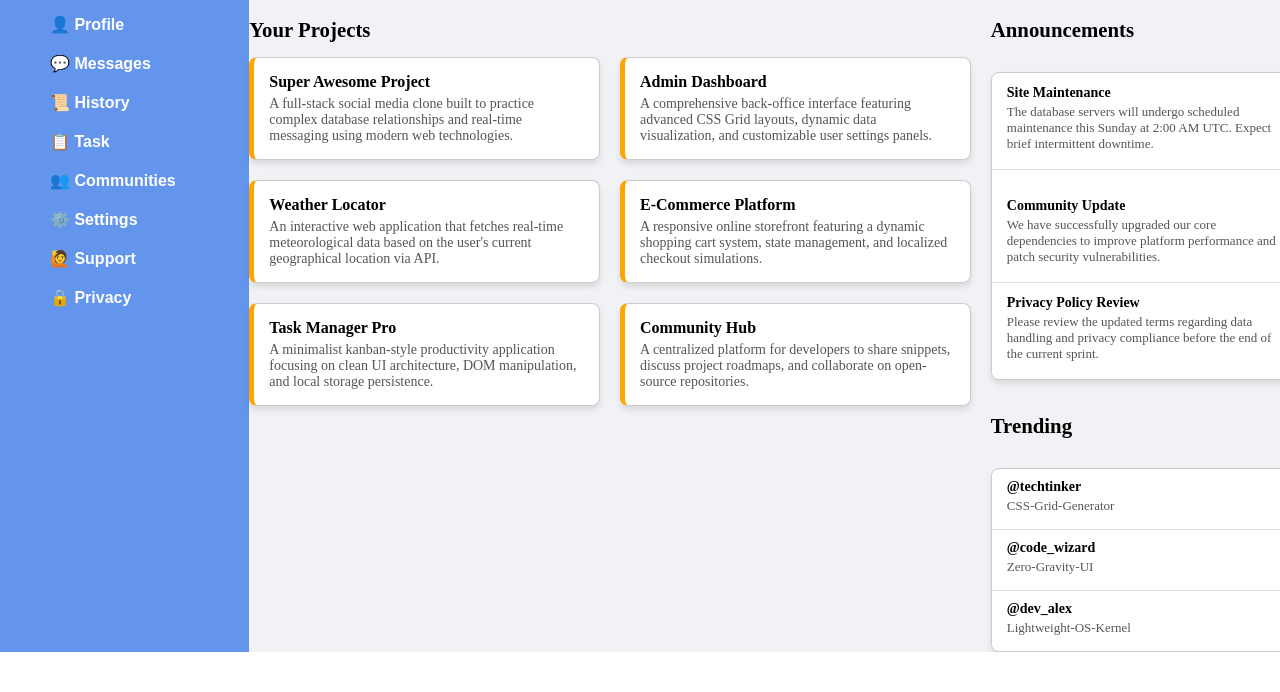
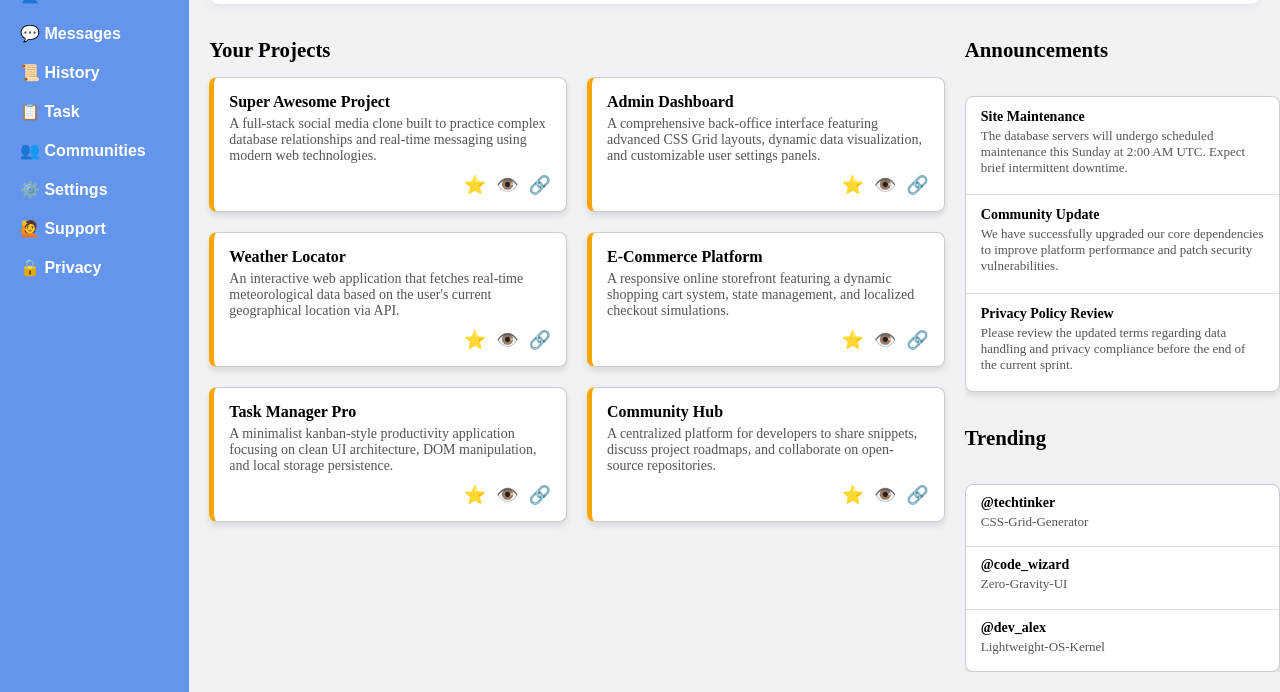
Before and after one commit to bbastiann/Project-Admin-Dashboard, a plain HTML site: page index.html in a window 1280 px wide. Shown: the part 148-840 px from the top of the page. Before the commit the page ends 800 px from the top, so only its background shows below. Drawn offline with Linux system fonts and the light colour scheme.

Commit message:
feat: add action buttons to project cards

```diff
--- a/css/style.css
+++ b/css/style.css
@@ -27,7 +27,6 @@ html {
     grid-column: 1/2;
     grid-row: 1/3;
     grid-template-rows: auto auto 1fr;
-    padding: 50px;
 }
 
 .left-side h1 {
@@ -39,6 +38,11 @@ html {
     padding: 0;
     margin: 0;
     list-style: none;
+}
+
+.left-side,
+.right-side {
+    padding: 20px;
 }
 
 .dashboard-btn {
@@ -64,9 +68,10 @@ html {
     display: grid;
     grid-column: 2/3;
     grid-row: 1/2;
-    grid-template-rows: auto 1fr;  /* Header + main-content */
+    grid-template-rows: auto 1fr;
     min-height: 100vh;
-    background-color: #f0f2f5;  /* Fondo gris claro en toda la altura */
+    background-color: #f0f2f5;
+    min-width: 0; /* evita que el contenido interno empuje el ancho de esta columna del container */
 }
 
 /* ============================================
@@ -79,7 +84,7 @@ html {
     background-color: white;
     border-radius: 10px;
     margin-bottom: 20px;
-    box-shadow: 0 4px 8px rgba(0, 0, 0, 0.05);  /* Sombra suave que separa del contenido */
+    box-shadow: 0 4px 8px rgba(0, 0, 0, 0.05);
 }
 
 .header-top {
@@ -224,7 +229,7 @@ html {
 .projects-grid {
     display: grid;
     grid-template-columns: 1fr 1fr;
-    grid-template-rows: repeat(3, 1fr);  /* ← 3 filas que ocupan toda la altura */
+    grid-template-rows: repeat(3, 1fr);
     gap: 20px;
 }
 
@@ -258,14 +263,15 @@ html {
     display: grid;
     grid-template-rows: auto auto;
     gap: 20px;
+    min-width: 0;        /* ← EVITA QUE SE EXPANDA POR SU CONTENIDO */
+    overflow: hidden;    /* ← POR SI ALGÚN HIJO SE DESBORDA */
 }
 
-.announcements-container {
-    display: grid;
-}
-
+.announcements-container,
 .trending-container {
     display: grid;
+    grid-template-columns: 1fr;
+    min-width: 0;        /* ← IMPIDE QUE EL CONTENIDO EMPUJE EL ANCHO */
 }
 
 /* ============================================
@@ -278,6 +284,7 @@ html {
     border-radius: 0.5rem;
     box-shadow: 0 4px 6px rgba(0, 0, 0, 0.1);
     overflow: hidden;
+    max-width: 100%;     /* ← NO SE ESTIRA MÁS ALLÁ DEL PADRE */
 }
 
 .announce-card {
@@ -299,6 +306,7 @@ html {
     font-size: 13px;
     color: #555;
     margin: 0;
+    word-wrap: break-word;   /* ← ROMPE PALABRAS LARGAS PARA QUE NO SE EXPANDAN */
 }
 
 /* ============================================
@@ -311,6 +319,7 @@ html {
     border-radius: 0.5rem;
     box-shadow: 0 4px 6px rgba(0, 0, 0, 0.1);
     overflow: hidden;
+    max-width: 100%;     /* ← NO SE ESTIRA MÁS ALLÁ DEL PADRE */
 }
 
 .trending-card {
@@ -332,4 +341,26 @@ html {
     font-size: 13px;
     color: #555;
     margin: 0;
+    word-wrap: break-word;   /* ← ROMPE PALABRAS LARGAS PARA QUE NO SE EXPANDAN */
 }
+
+
+.project-card {
+    grid-template-rows: auto 1fr auto;  /* título, texto, botones */
+}
+
+.card-actions {
+    display: grid;
+    grid-template-columns: repeat(3, auto);
+    gap: 10px;
+    justify-content: end;
+    margin-top: 10px;
+}
+
+.card-actions button {
+    background: none;
+    border: none;
+    font-size: 18px;
+    cursor: pointer;
+    padding: 0;
+}
--- a/index.html
+++ b/index.html
@@ -11,6 +11,7 @@
 <body>
     <div class="container">
 
+        <!-- SIDEBAR -->
         <div class="left-side">
             <h1>📊 Dashboard</h1>
             <ul>
@@ -27,7 +28,11 @@
                 <li><button class="dashboard-btn" type="button">🔒 Privacy</button></li>
             </ul>
         </div>
+
+        <!-- RIGHT SIDE -->
         <div class="right-side">
+
+            <!-- HEADER -->
             <div class="header">
                 <div class="header-top">
                     <div class="search-bar">
@@ -36,7 +41,7 @@
                     </div>
                     <div class="profile-menu">
                         <span class="notification-icon">🔔</span>
-                        <img class="avatar" src="img/icon.png">
+                        <img class="avatar" src="img/icon.png" alt="User avatar">
                         <span class="username">Morgan Oakley</span>
                     </div>
                 </div>
@@ -55,56 +60,97 @@
                     </div>
                 </div>
             </div>
+
+            <!-- MAIN CONTENT -->
             <div class="main-content">
+
+                <!-- PROYECTOS -->
                 <div>
                     <h1>Your Projects</h1>
                     <div class="projects-grid">
+
                         <div class="project-card">
                             <p class="titulo">Super Awesome Project</p>
                             <p class="texto">A full-stack social media clone built to practice complex database
                                 relationships and real-time messaging using modern web technologies.</p>
+                            <div class="card-actions">
+                                <button>⭐</button>
+                                <button>👁️</button>
+                                <button>🔗</button>
+                            </div>
                         </div>
+
                         <div class="project-card">
                             <p class="titulo">Admin Dashboard</p>
                             <p class="texto">A comprehensive back-office interface featuring advanced CSS Grid layouts,
                                 dynamic data visualization, and customizable user settings panels.</p>
+                            <div class="card-actions">
+                                <button>⭐</button>
+                                <button>👁️</button>
+                                <button>🔗</button>
+                            </div>
                         </div>
+
                         <div class="project-card">
                             <p class="titulo">Weather Locator</p>
                             <p class="texto">An interactive web application that fetches real-time meteorological data
-                                based
-                                on the user's current geographical location via API.</p>
+                                based on the user's current geographical location via API.</p>
+                            <div class="card-actions">
+                                <button>⭐</button>
+                                <button>👁️</button>
+                                <button>🔗</button>
+                            </div>
                         </div>
+
                         <div class="project-card">
                             <p class="titulo">E-Commerce Platform</p>
                             <p class="texto">A responsive online storefront featuring a dynamic shopping cart system,
-                                state
-                                management, and localized checkout simulations.</p>
+                                state management, and localized checkout simulations.</p>
+                            <div class="card-actions">
+                                <button>⭐</button>
+                                <button>👁️</button>
+                                <button>🔗</button>
+                            </div>
                         </div>
+
                         <div class="project-card">
                             <p class="titulo">Task Manager Pro</p>
                             <p class="texto">A minimalist kanban-style productivity application focusing on clean UI
                                 architecture, DOM manipulation, and local storage persistence.</p>
+                            <div class="card-actions">
+                                <button>⭐</button>
+                                <button>👁️</button>
+                                <button>🔗</button>
+                            </div>
                         </div>
+
                         <div class="project-card">
                             <p class="titulo">Community Hub</p>
                             <p class="texto">A centralized platform for developers to share snippets, discuss project
                                 roadmaps, and collaborate on open-source repositories.</p>
+                            <div class="card-actions">
+                                <button>⭐</button>
+                                <button>👁️</button>
+                                <button>🔗</button>
+                            </div>
                         </div>
+
                     </div>
                 </div>
+
+                <!-- ASIDE CONTENT -->
                 <div class="aside-content">
+
+                    <!-- ANNOUNCEMENTS -->
                     <div class="announcements-container">
                         <h1>Announcements</h1>
                         <div class="announcements-grid">
                             <div class="announce-card">
                                 <p class="titulo">Site Maintenance</p>
                                 <p class="texto">The database servers will undergo scheduled maintenance this Sunday at
-                                    2:00
-                                    AM UTC. Expect brief intermittent downtime.</p>
+                                    2:00 AM UTC. Expect brief intermittent downtime.</p>
                             </div>
                             <div class="announce-card">
-                                <p class="announce-item">
                                 <p class="titulo">Community Update</p>
                                 <p class="texto">We have successfully upgraded our core dependencies to improve platform
                                     performance and patch security vulnerabilities.</p>
@@ -117,6 +163,7 @@
                         </div>
                     </div>
 
+                    <!-- TRENDING -->
                     <div class="trending-container">
                         <h1>Trending</h1>
                         <div class="trending-grid">
@@ -133,18 +180,15 @@
                                 <p class="texto">Lightweight-OS-Kernel</p>
                             </div>
                         </div>
-
                     </div>
 
-                </div>
-            </div>
-        </div>
+                </div> <!-- .aside-content -->
 
-    </div>
+            </div> <!-- .main-content -->
 
-    </div>
+        </div> <!-- .right-side -->
 
-    </div>
+    </div> <!-- .container -->
 </body>
 
 </html>
```
